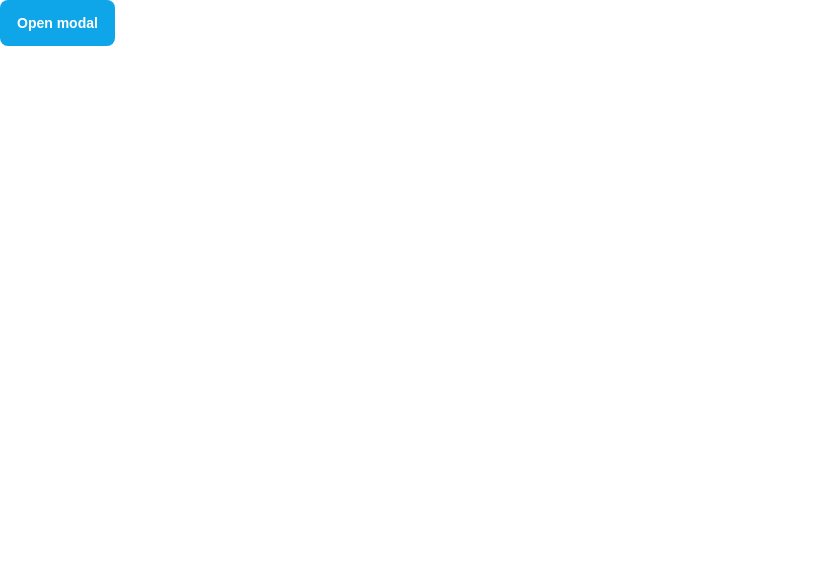
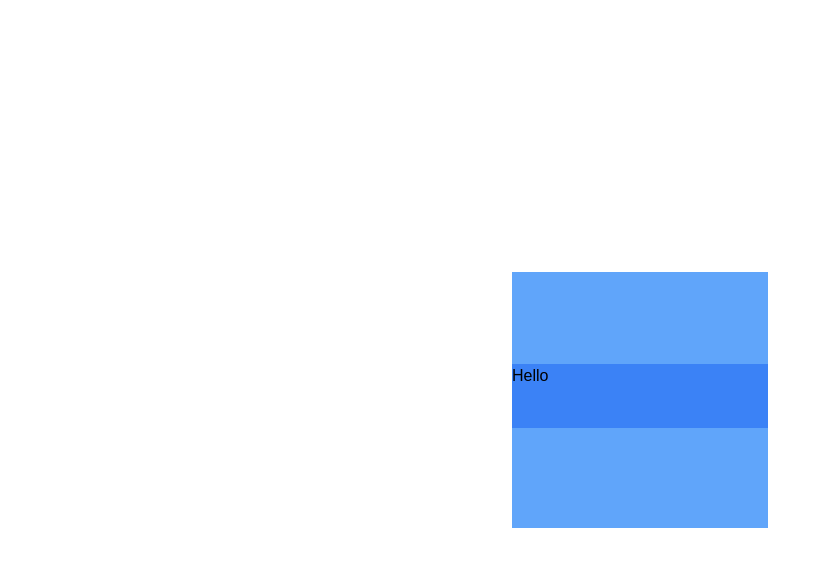
Before and after one commit to devfaisalahmad/vue-pos-projcet, a Vue app: page /drawar in a window 1280 px wide. Shown: the top 566 px of the page, without its empty margins (0-831 px from the left). Built offline with nearby package versions, Linux system fonts and the light colour scheme.

Commit message:
tailwindcss color set remove

```diff
--- a/src/pages/Drawar.vue
+++ b/src/pages/Drawar.vue
@@ -3,39 +3,25 @@
 </script>
 
 <template>
-  <button type="button" class="py-3 px-4 inline-flex items-center gap-x-2 text-sm font-semibold rounded-lg border border-transparent bg-sky-500 text-white hover:bg-blue-700 disabled:opacity-50 disabled:pointer-events-none" data-hs-overlay="#hs-basic-modal">
-  Open modal
-</button>
-
-<div id="hs-basic-modal" class="hs-overlay hs-overlay-open:opacity-100 hs-overlay-open:duration-500 hidden size-full fixed top-0 start-0 z-[80] opacity-0 overflow-x-hidden transition-all overflow-y-auto pointer-events-none">
-  <div class="sm:max-w-lg sm:w-full m-3 sm:mx-auto">
-    <div class="flex flex-col bg-white border shadow-sm rounded-xl pointer-events-auto dark:bg-neutral-800 dark:border-neutral-700 dark:shadow-neutral-700/70">
-      <div class="flex justify-between items-center py-3 px-4 border-b dark:border-neutral-700">
-        <h3 class="font-bold text-gray-800 dark:text-white">
-          Modal title
-        </h3>
-        <button type="button" class="flex justify-center items-center size-7 text-sm font-semibold rounded-full border border-transparent text-gray-800 hover:bg-gray-100 disabled:opacity-50 disabled:pointer-events-none dark:text-white dark:hover:bg-neutral-700" data-hs-overlay="#hs-basic-modal">
-          <span class="sr-only">Close</span>
-          <svg class="flex-shrink-0 size-4" xmlns="http://www.w3.org/2000/svg" width="24" height="24" viewBox="0 0 24 24" fill="none" stroke="currentColor" stroke-width="2" stroke-linecap="round" stroke-linejoin="round">
-            <path d="M18 6 6 18"></path>
-            <path d="m6 6 12 12"></path>
-          </svg>
-        </button>
-      </div>
-      <div class="p-4 overflow-y-auto">
-        <p class="mt-1 text-gray-800 dark:text-neutral-400">
-          This is a wider card with supporting text below as a natural lead-in to additional content.
-        </p>
-      </div>
-      <div class="flex justify-end items-center gap-x-2 py-3 px-4 border-t dark:border-neutral-700">
-        <button type="button" class="py-2 px-3 inline-flex items-center gap-x-2 text-sm font-medium rounded-lg border border-gray-200 bg-white text-gray-800 shadow-sm hover:bg-gray-50 disabled:opacity-50 disabled:pointer-events-none dark:bg-neutral-900 dark:border-neutral-700 dark:text-white dark:hover:bg-neutral-800" data-hs-overlay="#hs-basic-modal">
-          Close
-        </button>
-        <button type="button" class="py-2 px-3 inline-flex items-center gap-x-2 text-sm font-semibold rounded-lg border border-transparent bg-blue-600 text-white hover:bg-blue-700 disabled:opacity-50 disabled:pointer-events-none">
-          Save changes
-        </button>
-      </div>
+  <div class="w-full h-screen flex justify-center items-center bg-gree-200">
+    <div class="relative w-64 h-64 bg-blue-400">
+        <div class="absolute bottom-0 left-0 w-full h-16 bg-blue-500 animate-bottom">
+          Hello
+        </div>
     </div>
   </div>
-</div>
 </template>
+<style scoped>
+@keyframes slideUp {
+      0% {
+        bottom: 0;
+      }
+      100% {
+        bottom: 100px;
+      }
+    }
+
+    .animate-bottom {
+      animation: slideUp 0.6s ease-in-out forwards;
+    }
+</style>
--- a/tailwind.config.js
+++ b/tailwind.config.js
@@ -7,6 +7,7 @@ export default {
   ],
   theme: {
     extend: {},
+
   },
   plugins: [
     require("preline/plugin", "forms"),
```
Also changed, not shown: src/pages/Shop.vue (+5 -6 lines).
